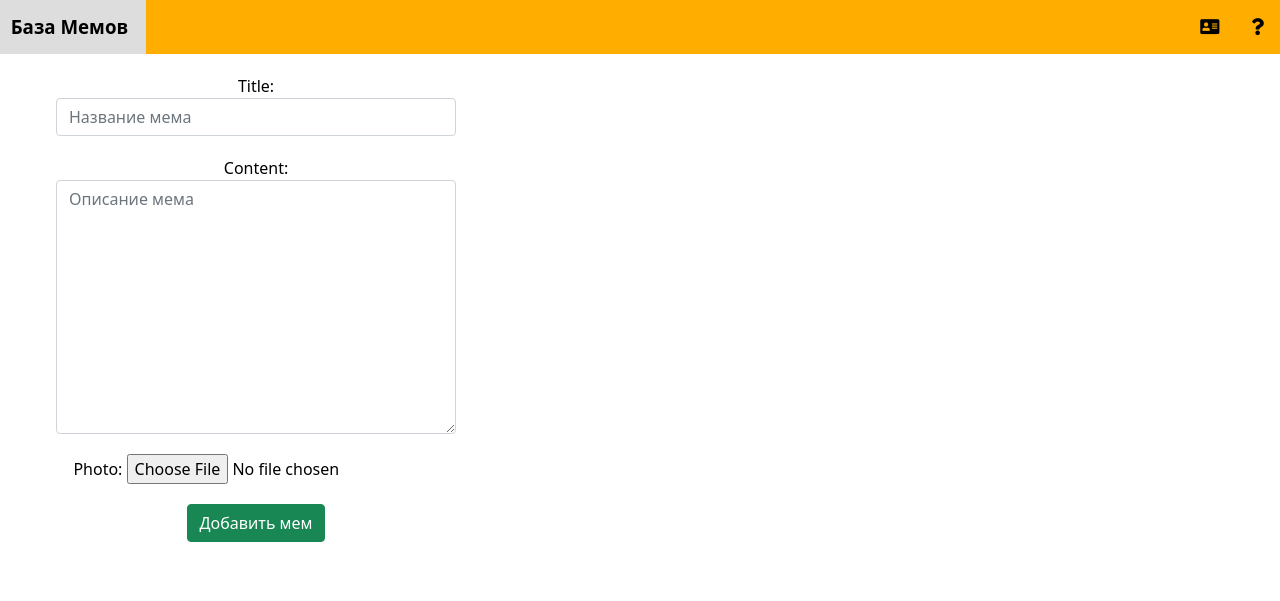
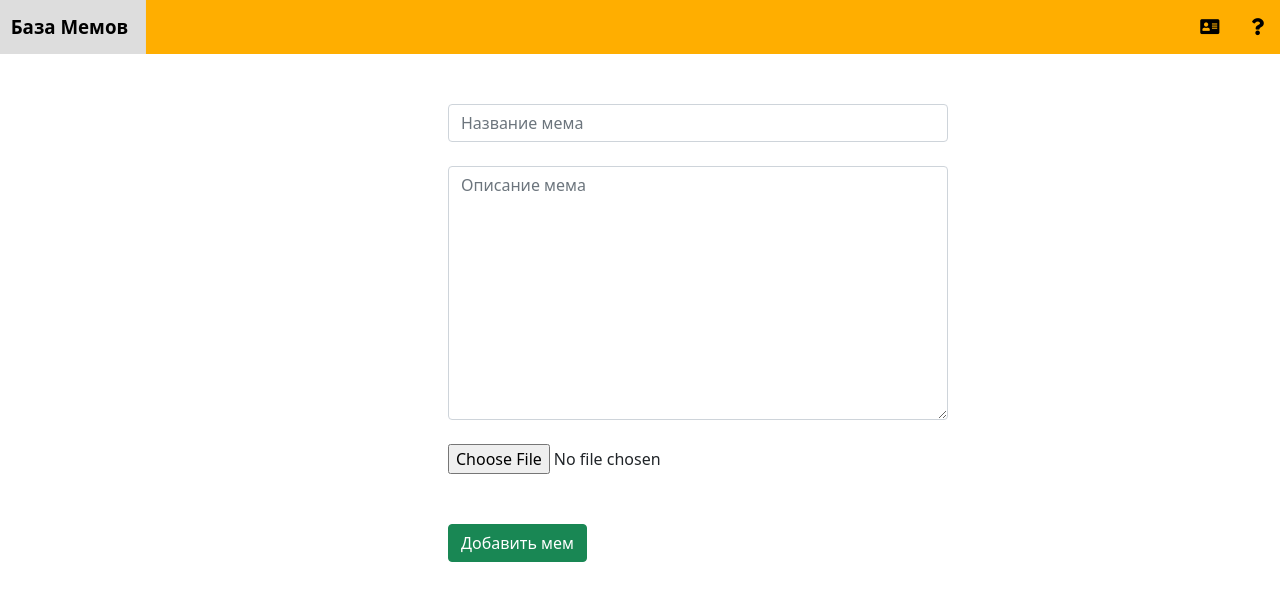
Before and after one commit to tima0303/meme_base, a Django app: page /meme/create/ in a window 1280 px wide. Shown: the top 601 px of the page. Run offline with Django 4.2, Linux system fonts and the light colour scheme; some libraries are stand-ins or nearby versions.

Commit message:
Обновил стили для страницы добавления новых записей

```diff
--- a/memeBase/meme/templates/meme/create.html
+++ b/memeBase/meme/templates/meme/create.html
@@ -3,10 +3,13 @@
 {% block title %}{{ title }}{% endblock %}
 
 {% block content %}
-    <div class="features">
+    <div class="create">
         <form method="post" enctype="multipart/form-data">
             {% csrf_token %}
-            {{ form.as_p }}
+
+            {{ form.title }}<br>
+            {{ form.content }}<br>
+            {{ form.photo }}<br>
 
             <span>{{ error }}</span>
 
--- a/memeBase/memeSite/static/memeBase/css/styles.css
+++ b/memeBase/memeSite/static/memeBase/css/styles.css
@@ -63,6 +63,7 @@ main .features {
 
 main .features p {max-width: 400px; margin: 20px auto}
 main .features img {max-height: 400px;}
+
 .alert warning {
     float: left;
     clear: both;
@@ -70,3 +71,13 @@ main .features img {max-height: 400px;}
     margin: 20px 34%;
     text-align: left;
 }
+
+main .create form {
+    margin-left: 35%;
+    width: 500px;
+    margin-top: 50px;
+}
+
+main .create button {
+    margin-top: 50px;
+}
```
Also changed, not shown: memeBase/meme/templates/meme/manage.html (+8 -2 lines), memeBase/db.sqlite3, memeBase/media/photos/2022/03/24/3grSwJmhzLA_lOY1ErB.jpg (added), memeBase/meme/forms.py (line endings or trailing spaces).
